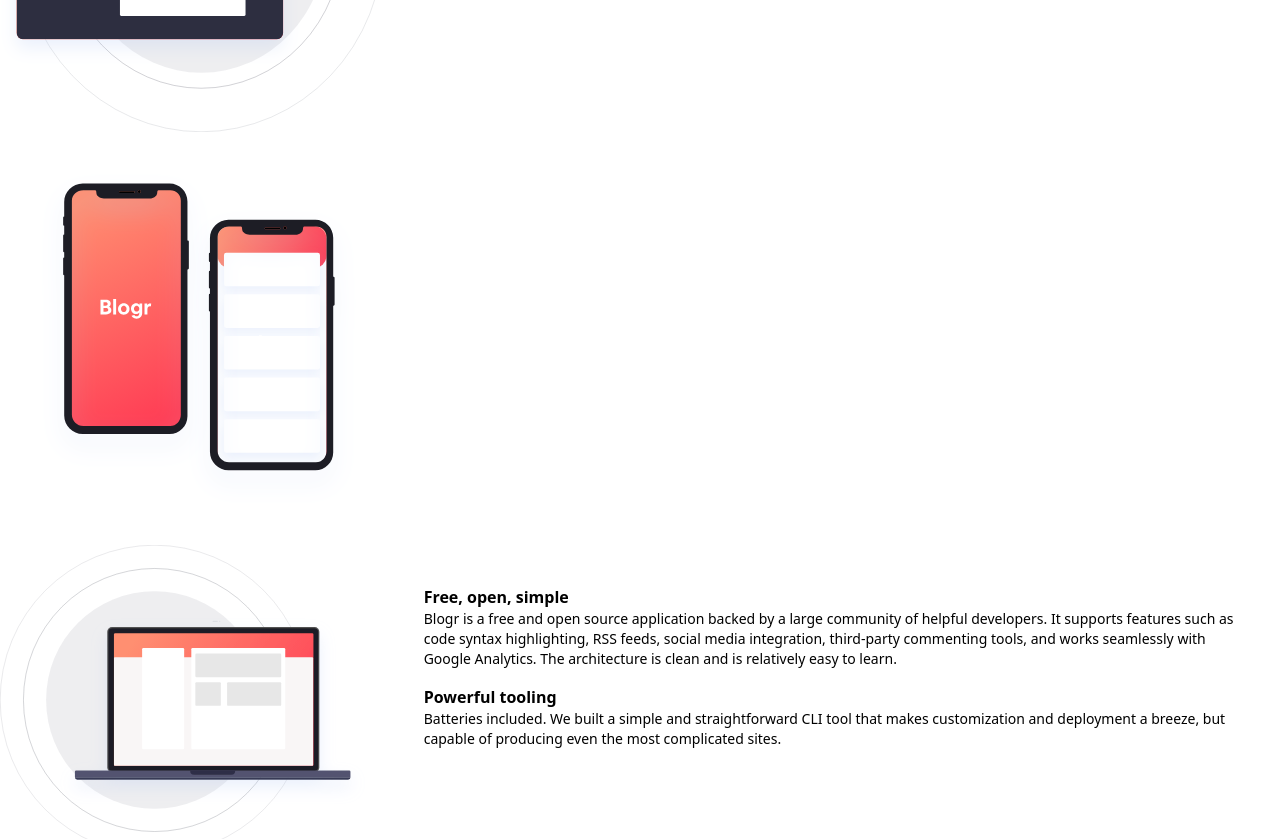
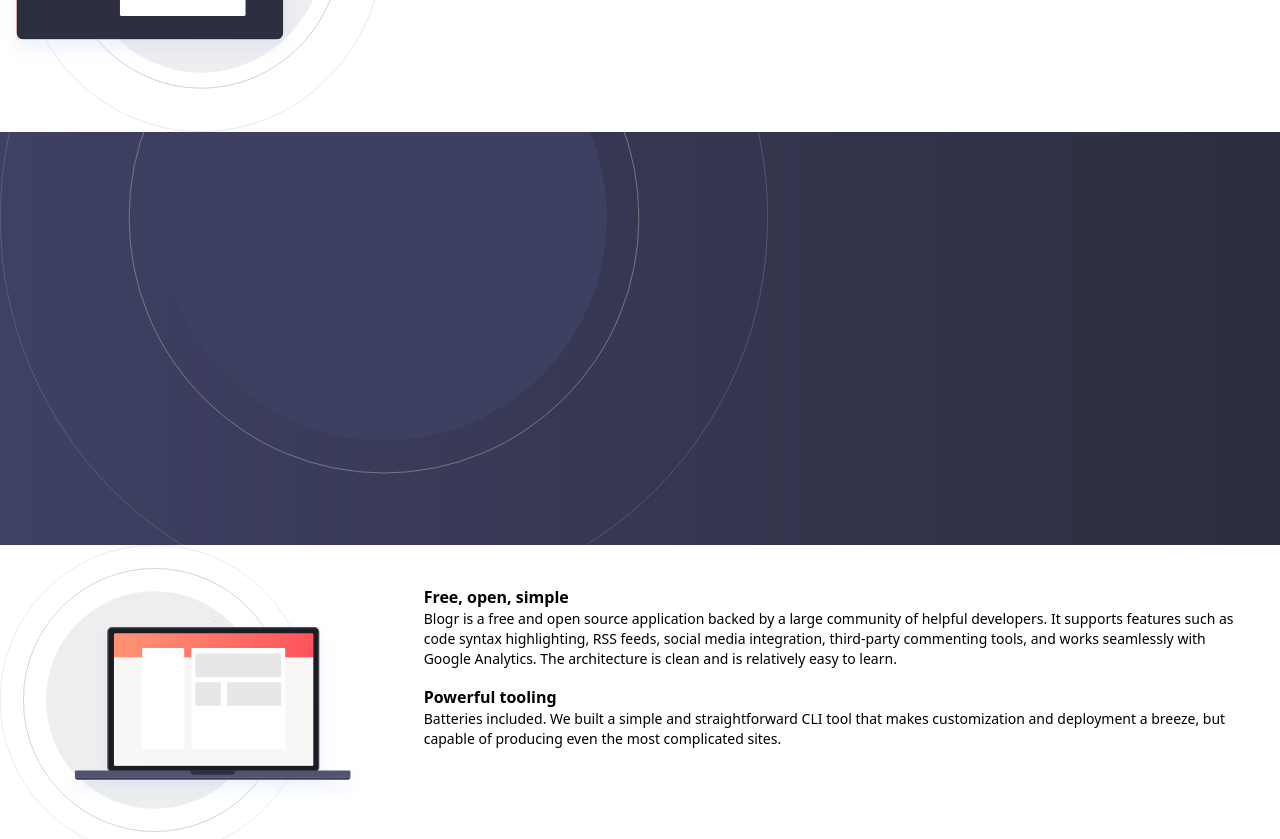
Before and after one commit to lavollmer/blogr-landingpage-lauradev, a React (Vite) app: page / in a window 1280 px wide. Shown: the part 1520-2359 px from the top of the page. Built offline with nearby package versions, Linux system fonts and the light colour scheme.

Commit message:
formatting the image on the art component

```diff
--- a/src/App.css
+++ b/src/App.css
@@ -1,5 +1,5 @@
 .bg-header-texture {
-    background-image: url('/src/assets/bg-pattern-intro-desktop.svg');
+  background-image: url("/src/assets/bg-pattern-intro-desktop.svg");
   background-size: 140% auto;
   background-position: center -800px;
   background-repeat: no-repeat;
@@ -8,9 +8,9 @@
   border-bottom-left-radius: 5rem;
 }
 
-  .bg-art-texture{
-    background-image: url('/src/assets/bg-pattern-circles.svg');
-    background-size:100%;
-    background-position: center;
+.bg-art-texture {
+  background-image: url("/src/assets/bg-pattern-circles.svg");
+  background-size: 60%;
+  background-position: left -300px;
   background-repeat: no-repeat;
 }
--- a/src/components/Art.tsx
+++ b/src/components/Art.tsx
@@ -3,9 +3,9 @@ import "../App.css";
 
 const Art = () => {
   return (
-    <div className="flex flex-row text-white p-10">
-      <div className="absolute inset-0 bg-gradient-to-r from-very-dark-desaturated-blue to-very-dark-gray-blue"></div>
-      <div className="absolute inset-0 bg-header-texture"></div>
+    <div className="relative flex flex-row text-white p-10 z-0">
+      <div className="absolute inset-0 bg-gradient-to-r from-very-dark-desaturated-blue to-very-dark-gray-blue z-10"></div>
+      <div className="absolute inset-0 bg-art-texture z-10"></div>
       <div>
         <img src={Phones} alt="Phones" />
       </div>
```
Lines whose indentation alone changed are shown as unchanged.
